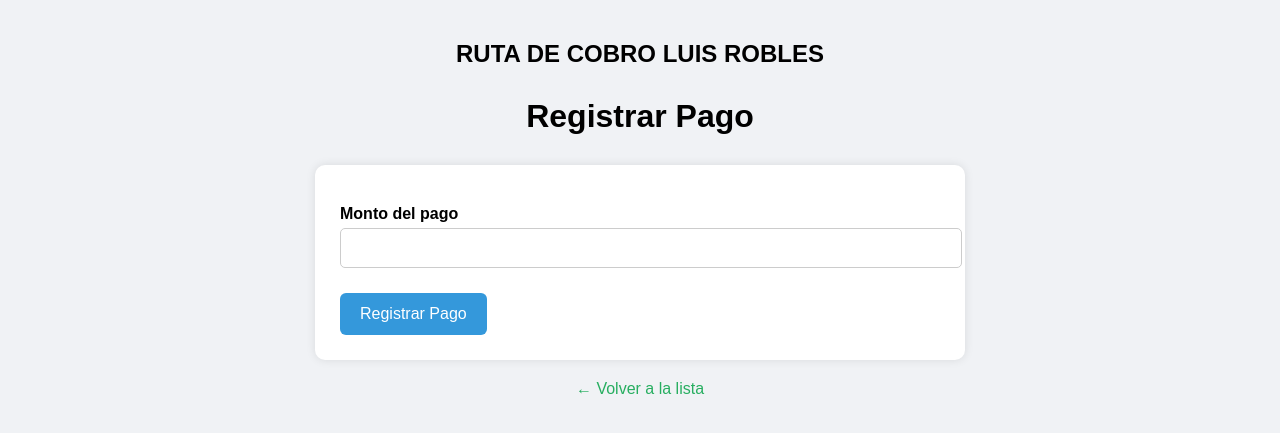
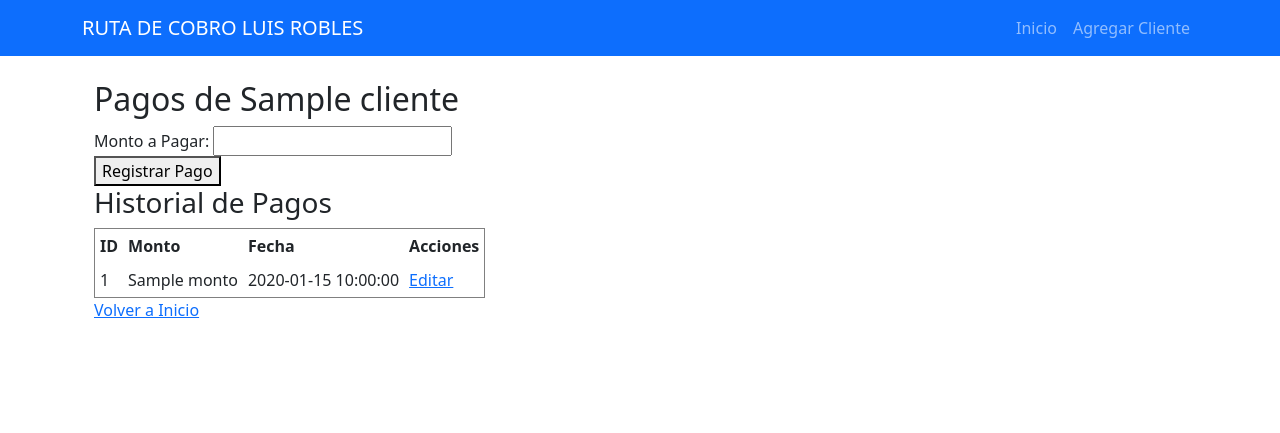
Before and after one commit to luisrobles062/ruta-cobros-app, a Flask app: page /pagos/1 in a window 1280 px wide. Shown: the top 433 px of the page. Run offline with Flask 3, Linux system fonts and the light colour scheme; a user stored in the database is signed in; tables that the repository leaves empty hold one stand-in row (values such as "Sample post"); a database or web service that is not in the repository returns one stand-in record (values such as "Sample title"); some libraries are stand-ins or nearby versions.

Commit message:
Update pagos.html

```diff
--- a/templates/pagos.html
+++ b/templates/pagos.html
@@ -1,81 +1,41 @@
-<!DOCTYPE html>
-<html lang="es">
-<head>
-    <meta charset="UTF-8">
-    <title>Registrar Pago</title>
-    <style>
-        body {
-            font-family: Arial, sans-serif;
-            margin: 40px;
-            background-color: #f0f2f5;
-        }
-        .logo {
-            text-align: center;
-            font-size: 24px;
-            font-weight: bold;
-            margin-bottom: 30px;
-        }
-        h1 {
-            text-align: center;
-            margin-bottom: 30px;
-        }
-        form {
-            max-width: 600px;
-            margin: auto;
-            background-color: white;
-            padding: 25px;
-            border-radius: 10px;
-            box-shadow: 0 0 10px rgba(0,0,0,0.1);
-        }
-        label {
-            display: block;
-            margin-top: 15px;
-            font-weight: bold;
-        }
-        input {
-            width: 100%;
-            padding: 10px;
-            margin-top: 5px;
-            border-radius: 5px;
-            border: 1px solid #ccc;
-            font-size: 16px;
-        }
-        button {
-            margin-top: 25px;
-            padding: 12px 20px;
-            font-size: 16px;
-            background-color: #3498db;
-            color: white;
-            border: none;
-            border-radius: 6px;
-            cursor: pointer;
-        }
-        button:hover {
-            background-color: #2c80b4;
-        }
-        .volver {
-            display: block;
-            text-align: center;
-            margin-top: 20px;
-            text-decoration: none;
-            color: #27ae60;
-        }
-    </style>
-</head>
-<body>
+{% extends "base.html" %}
 
-    <div class="logo">RUTA DE COBRO LUIS ROBLES</div>
-
-    <h1>Registrar Pago</h1>
-
-    <form method="POST">
-        <label for="pago">Monto del pago</label>
-        <input type="number" name="pago" id="pago" step="0.01" required>
-
+{% block contenido %}
+<div class="container">
+    <h2>Pagos de {{ cliente.nombre }}</h2>
+    <form method="POST" action="{{ url_for('pagos', id=cliente.id) }}">
+        <div>
+            <label>Monto a Pagar:</label>
+            <input type="number" name="monto" step="0.01" required>
+        </div>
         <button type="submit">Registrar Pago</button>
     </form>
 
-    <a class="volver" href="{{ url_for('inicio') }}">← Volver a la lista</a>
-
-</body>
-</html>
+    <h3>Historial de Pagos</h3>
+    {% if pagos %}
+    <table border="1" cellpadding="5">
+        <thead>
+            <tr>
+                <th>ID</th>
+                <th>Monto</th>
+                <th>Fecha</th>
+                <th>Acciones</th>
+            </tr>
+        </thead>
+        <tbody>
+            {% for pago in pagos %}
+            <tr>
+                <td>{{ pago.id }}</td>
+                <td>{{ pago.monto }}</td>
+                <td>{{ pago.fecha_pago }}</td>
+                <td><a href="{{ url_for('editar_pago', id=pago.id) }}">Editar</a></td>
+            </tr>
+            {% endfor %}
+        </tbody>
+    </table>
+    {% else %}
+    <p>No hay pagos registrados.</p>
+    {% endif %}
+    <a href="{{ url_for('inicio') }}">Volver a Inicio</a>
+</div>
+{% endblock %}
```
